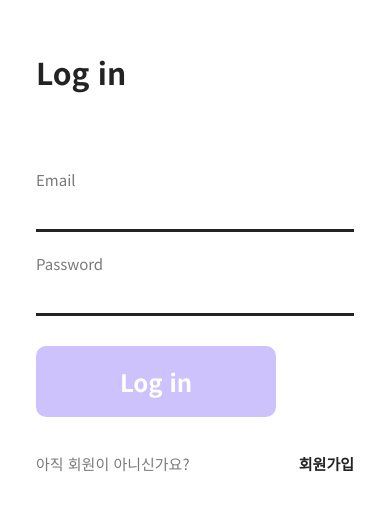
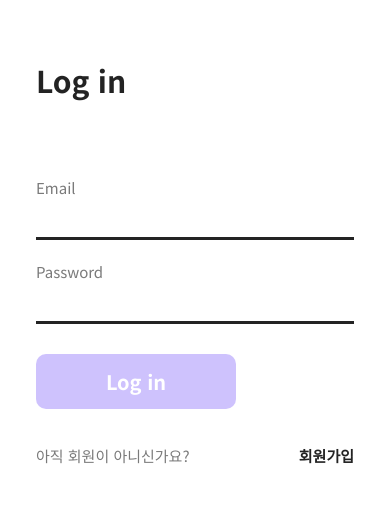
Before and after one commit to yonaisgood/MoneyLupin, a React (Create React App) app: page /login in a window 390 px wide. Shown: the part 159-670 px from the top of the page. Built offline with nearby package versions, Linux system fonts and the light colour scheme; no server answers.

Commit message:
Feat: 버튼 컴포넌트 반응형 작업

```diff
--- a/src/components/Button.jsx
+++ b/src/components/Button.jsx
@@ -10,12 +10,28 @@ const size = {
     padding: 17px 0;
     line-height: 2.9rem;
     font-size: 1.6rem;
+    @media (max-width: 768px) {
+      width: 319px;
+      padding: 10px 0;
+      font-size: 1.4rem;
+    }
+    @media (max-width: 430px) {
+      width: 100%;
+      padding: 10px 0;
+      font-size: 1.4rem;
+    }
   `,
   m: css`
     width: 240px;
     padding: 18px 0;
     line-height: 3.5rem;
     font-size: 2.4rem;
+
+    @media (max-width: 430px) {
+      width: 200px;
+      padding: 10px 0;
+      font-size: 2rem;
+    }
   `,
 };
 
```
